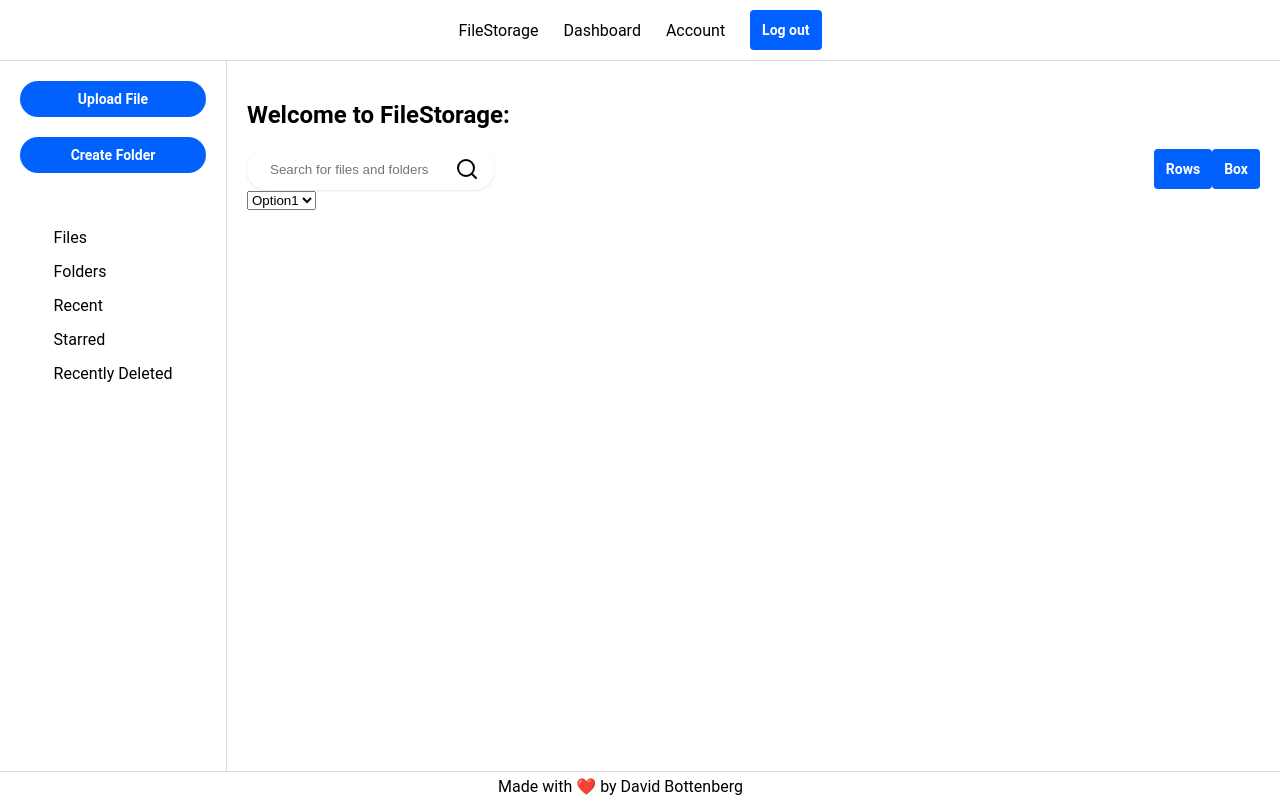
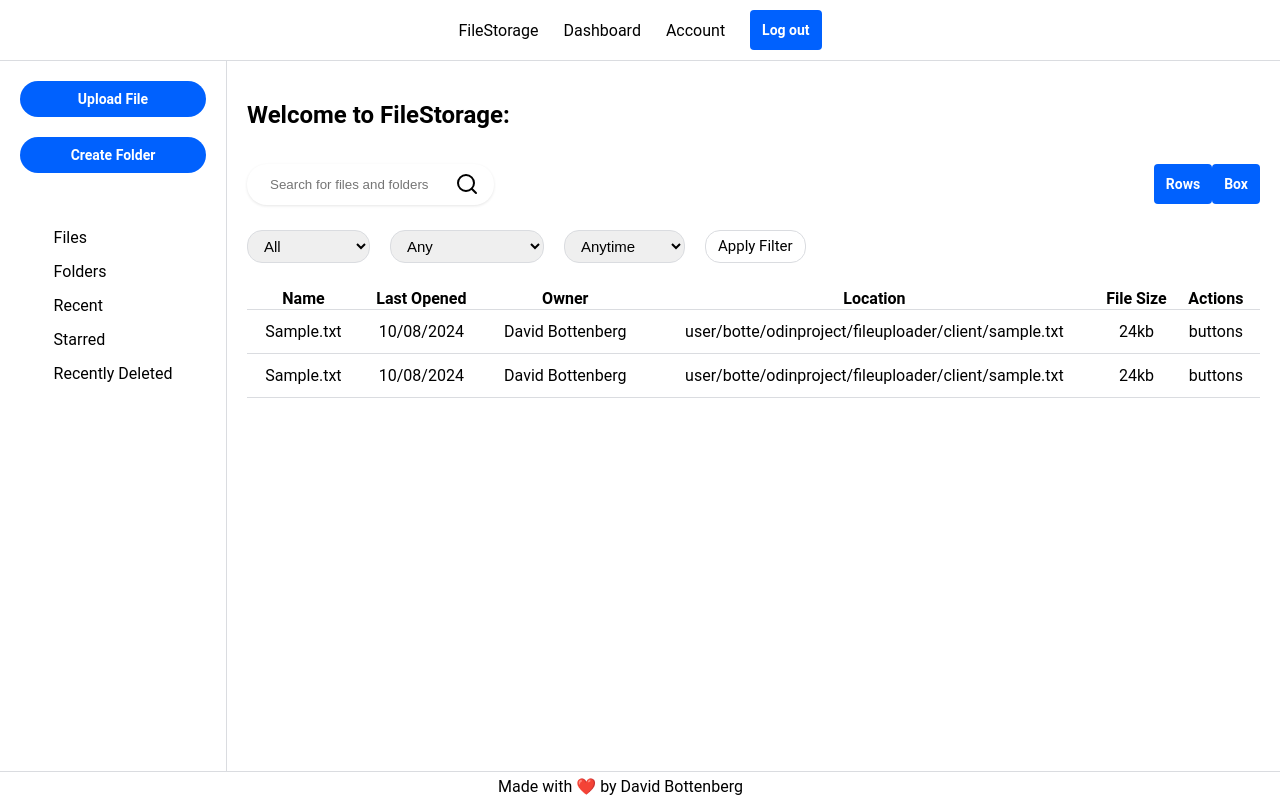
Before and after one commit to davebott-dev/fileUploader, a React (Vite) app in the folder client/: page /homepage in a window 1280 px wide. Built offline with nearby package versions, Linux system fonts and the light colour scheme; no server answers.

Commit message:
formatting and styling the homepage

```diff
--- a/client/src/App.css
+++ b/client/src/App.css
@@ -159,3 +159,38 @@ footer {
   outline: none;
   padding: 8px;
 }
+.subHeader {
+  display: flex;
+  flex-direction: row;
+  gap: 20px;
+  margin-top: 10px;
+}
+.pageCont {
+  display: flex;
+  flex-direction: column;
+  gap: 15px;
+}
+.subHeader>select,
+.subHeader>div  {
+  padding: 6px 12px;
+  border-radius: 15px;
+  border: 1px solid var(--border-color);
+  font-size: 15px;
+  cursor: pointer;
+  transition: all 0.2s ease-in-out;
+}
+.four:hover {
+  background: var(--secondary-color);
+  color: white;
+  font-weight: bold;
+  transform: scale(1.1);
+}
+tr,table {
+  margin-top: 10px;
+  border-bottom: 1px solid var(--border-color);
+  border-collapse: collapse;
+  text-align: center;
+}
+td {
+  padding: 12px;
+}
--- a/client/src/Routes/index.jsx
+++ b/client/src/Routes/index.jsx
@@ -16,7 +16,7 @@ const Index = () => {
   }, []);
 
   return (
-    <div>
+    <div className="pageCont">
       <h2>Welcome to FileStorage: {user.username} </h2>
       <div className="header">
         <div className="searchbar">
@@ -36,12 +36,63 @@ const Index = () => {
           <button>Box</button>
         </div>
       </div>
-      <div>
-        <select name ="val">
-            <option value="option1">Option1</option>
-            <option value="option2">Option2</option>
+      <div className="subHeader">
+        <select name ="displayType one">
+            <option value="All">All</option>
+            <option value="PDF">PDF</option>
+            <option value="Document">Document</option>
+            <option value="PowerPoint">PowerPoint</option>
+            <option value="Excel">Excel</option>
+            <option value="textFile">Text File</option>
+            <option value="JPG">JPG</option>
+            <option value="PNG">PNG</option>
+            <option value="GIF">GIF</option>
         </select>
+        <select name ="people two">
+            <option value="any">Any</option>
+            <option value="onlyMe">onlyMe</option>
+            <option value="shared">Shared With Me</option>
+            <option value="anyone">Anyone</option>
+        </select>
+        <select name ="modified three">
+            <option value="anytime">Anytime</option>
+            <option value="today">Today</option>
+            <option value="week">This Week</option>
+            <option value="month">This Month</option>
+        </select>
+
+        <div className="submitFilters four">Apply Filter</div>
       </div>
+      <table>
+        <thead>
+          <tr>
+            <th>Name</th>
+            <th>Last Opened</th>
+            <th>Owner</th>
+            <th>Location</th>
+            <th>File Size</th>
+            <th>Actions</th>
+          </tr>
+        </thead>
+        <tbody>
+          <tr>
+            <td>Sample.txt</td>
+            <td>10/08/2024</td>
+            <td>David Bottenberg</td>
+            <td>user/botte/odinproject/fileuploader/client/sample.txt</td>
+            <td>24kb</td>
+            <td>buttons</td>
+          </tr>
+          <tr>
+            <td>Sample.txt</td>
+            <td>10/08/2024</td>
+            <td>David Bottenberg</td>
+            <td>user/botte/odinproject/fileuploader/client/sample.txt</td>
+            <td>24kb</td>
+            <td>buttons</td>
+          </tr>
+        </tbody>
+      </table>
     </div>
   );
 };
```
